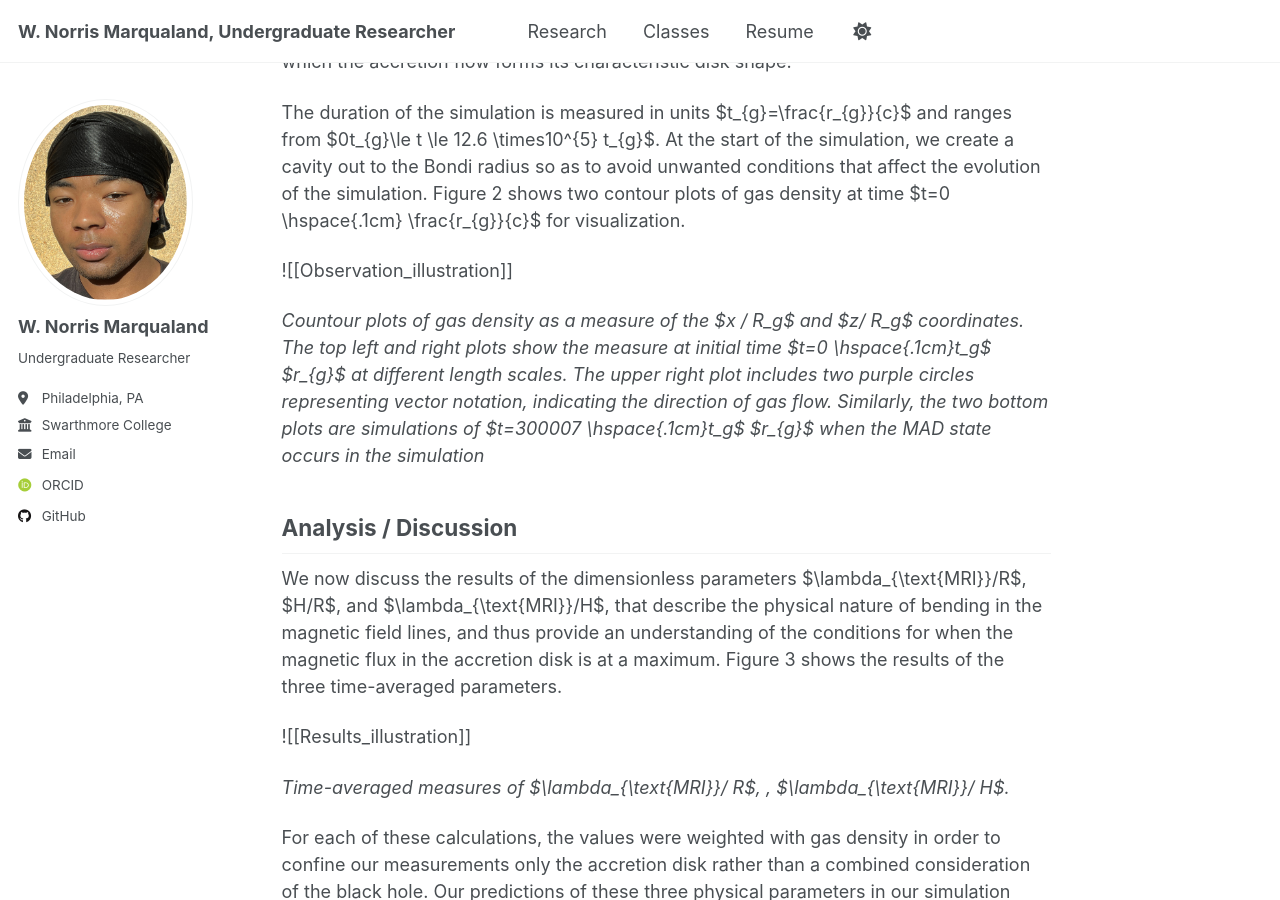
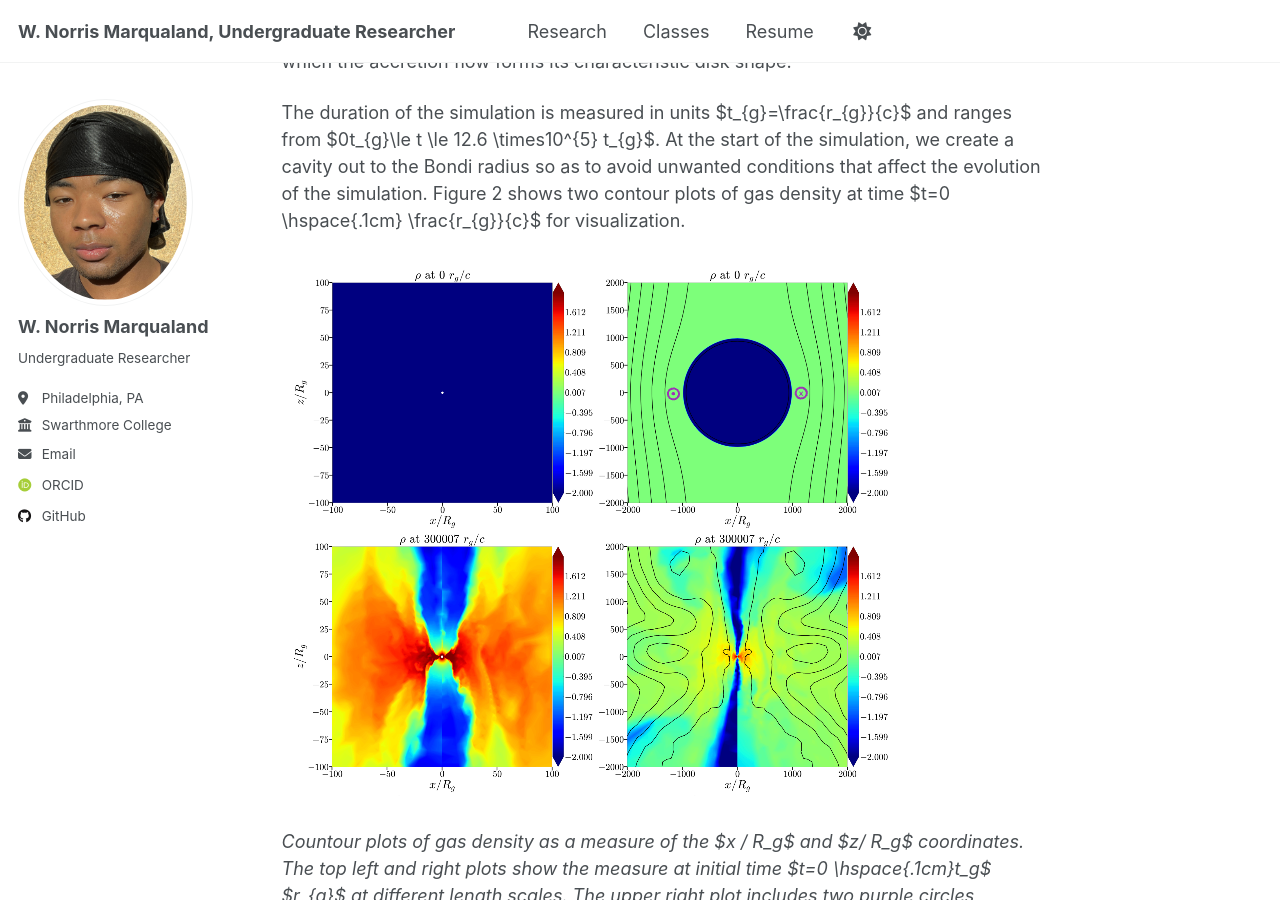
Before and after one commit to mnorris12/mnorris12.github.io, a Jekyll site: the page built from _pages/Research.md, in a window 1280 px wide and 900 px high, scrolled down 3659 px. Built offline with Jekyll 4.4.1, drawn with Linux system fonts in a browser that asks for light colours; some web fonts are replaced; a script that is not in the unit is left out.

Commit message:
Update Research.md

```diff
--- a/_pages/Research.md
+++ b/_pages/Research.md
@@ -53,14 +53,14 @@ The accretion disk of these AGN is composed of highly magnetized and energetic p
 
 The duration of the simulation is measured in units $t_{g}=\frac{r_{g}}{c}$ and ranges from $0t_{g}\le t \le 12.6 \times10^{5} t_{g}$. At the start of the simulation, we create a cavity out to the Bondi radius so as to avoid unwanted conditions that affect the evolution of the simulation. Figure 2 shows two contour plots of gas density at time $t=0 \hspace{.1cm} \frac{r_{g}}{c}$ for visualization.
 
-![[Observation_illustration]]
+![Observation_illustration]({{ base_path }}/images/Observation_illustration.png)
 
 *Countour plots of gas density as a measure of the $x / R_g$ and $z/ R_g$ coordinates. The top left and right plots show the measure at initial time $t=0 \hspace{.1cm}t_g$ $r_{g}$ at different length scales. The upper right plot includes two purple circles representing vector notation, indicating the direction of gas flow. Similarly, the two bottom plots are simulations of  $t=300007 \hspace{.1cm}t_g$ $r_{g}$ when the MAD state occurs in the simulation*
 ## Analysis / Discussion
 
 We now discuss the results of the dimensionless parameters $\lambda_{\text{MRI}}/R$, $H/R$, and $\lambda_{\text{MRI}}/H$, that describe the physical nature of bending in the magnetic field lines, and thus provide an understanding of the conditions for when the magnetic flux in the accretion disk is at a maximum.  Figure 3 shows the results of the three time-averaged parameters.
 
-![[Results_illustration]]
+![[Results_illustration]]({{ base_path }}/images/Results_illustration.png)
 
 *Time-averaged measures of $\lambda_{\text{MRI}}/ R$, , $\lambda_{\text{MRI}}/ H$.*
 
```
